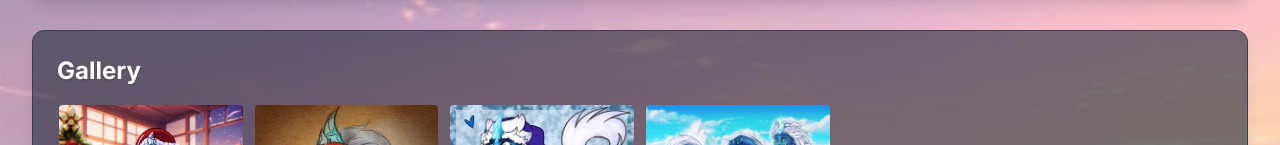
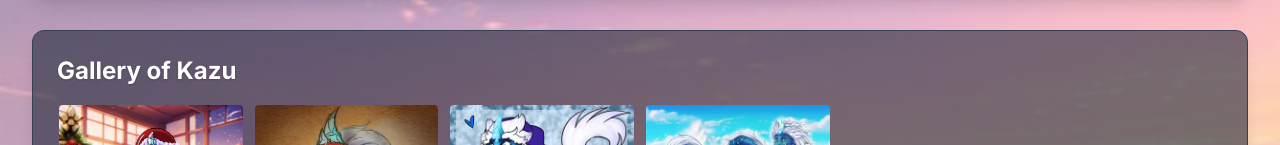
Before and after one commit to KazuHani/Kazu-Lore, a plain HTML site: page index.html in a window 1280 px wide. Shown: the part 1071-1216 px from the top of the page. Drawn offline with nearby package versions, Linux system fonts and the light colour scheme.

Commit message:
Update index.html

```diff
--- a/index.html
+++ b/index.html
@@ -117,7 +117,7 @@ Now, Kazu spends his days exploring the village, practicing his magic, and bring
 
             <!-- Gallery Card -->
             <div class="card lg:col-span-2">
-                <h2 class="text-2xl font-bold text-white mb-4">Gallery</h2>
+                <h2 class="text-2xl font-bold text-white mb-4">Gallery of Kazu</h2>
                 <div class="grid grid-cols-2 sm:grid-cols-3 md:grid-cols-4 lg:grid-cols-6 gap-2">
                     <img src="images/Fiverr_ysd22_Art_001czxczxcxz.jpg" alt="Thumbnail 1" class="gallery-thumb w-full h-auto object-cover rounded-md" loading="lazy">
                     <img src="images/eeee.jpg" alt="Thumbnail 2" class="gallery-thumb w-full h-auto object-cover rounded-md" loading="lazy">
```
